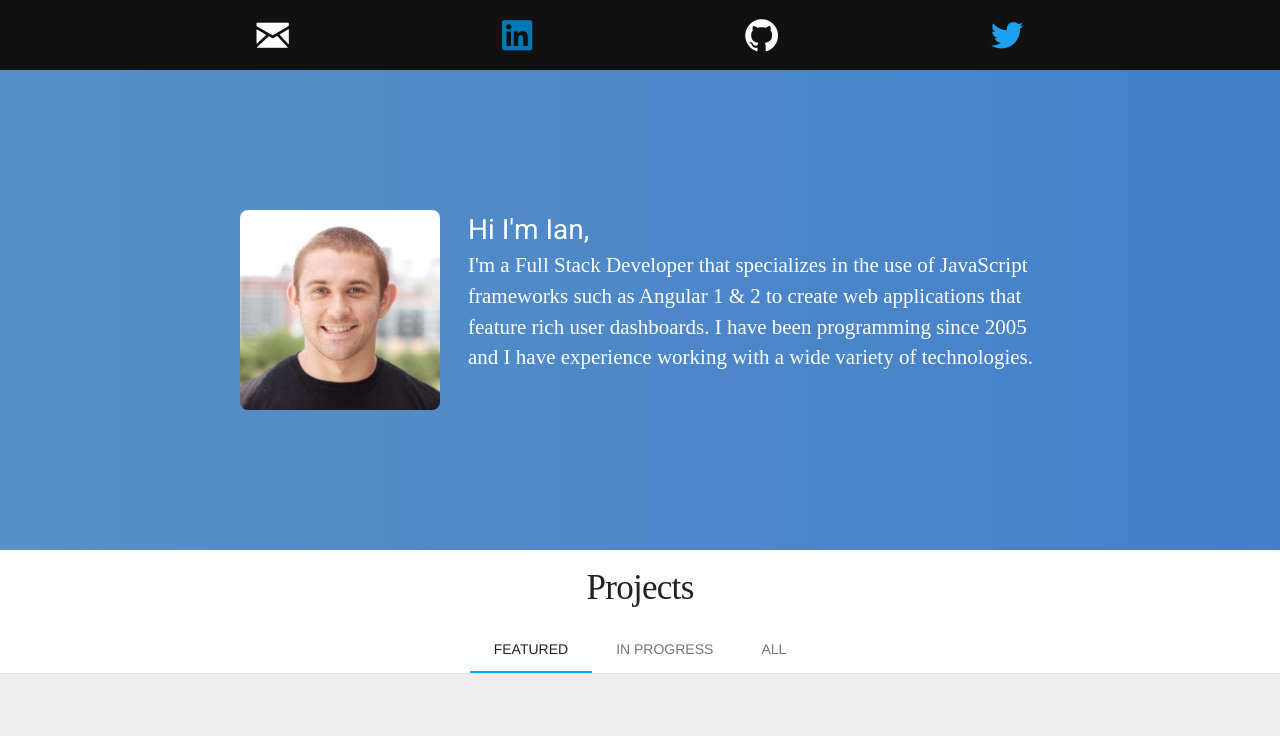
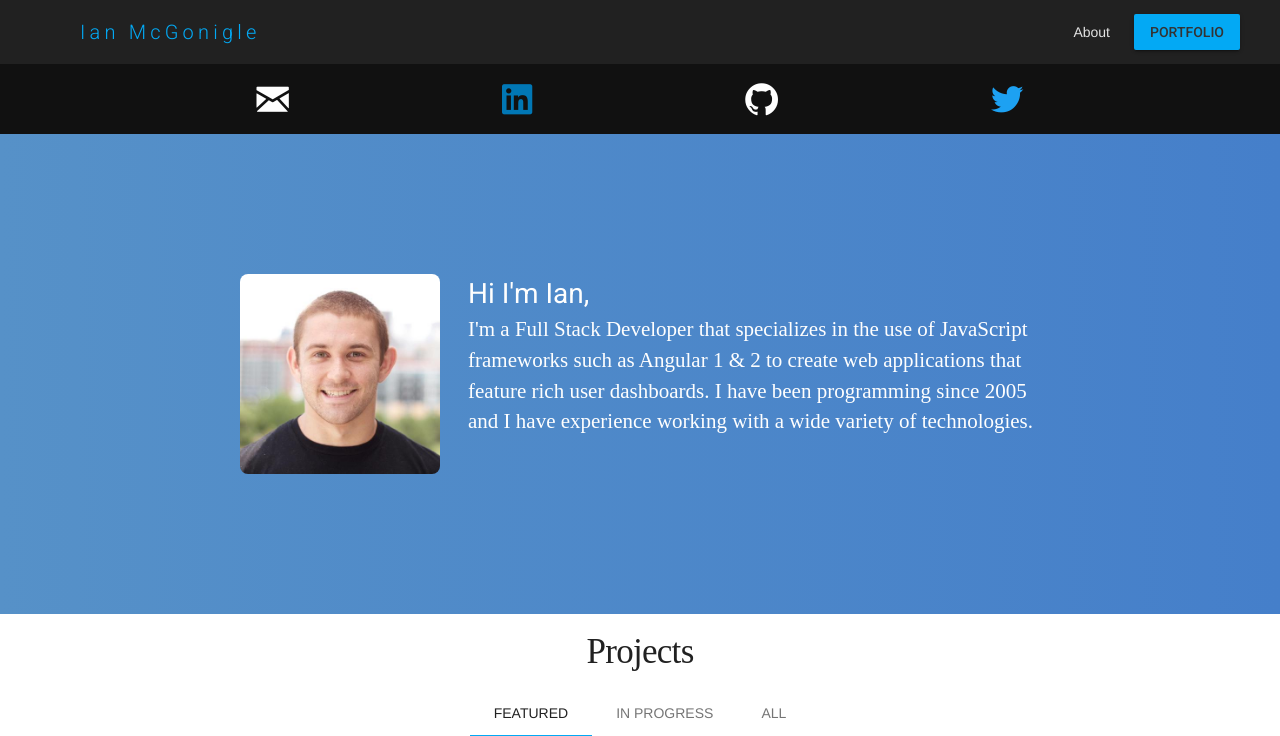
Before and after one commit to imcgonigle/Angular-Portfolio, an Angular app: page / in a window 1280 px wide. Shown: the top 736 px of the page. Built offline with nearby package versions, Linux system fonts and the light colour scheme.

Commit message:
add header

```diff
--- a/src/app/app.component.html
+++ b/src/app/app.component.html
@@ -1,4 +1,5 @@
-<div class="app-container mdl-layout mdl-js-layout">
+<div class="app-container mdl-layout mdl-layout--fixed-header">
+    <app-header [title]="title" class="mdl-layout__header mdl-layout__header--scroll"></app-header>
     <main class="mdl-layout__content">
         <app-contact></app-contact>
         <app-about class=" mdl-shadow--2dp"></app-about>
```
